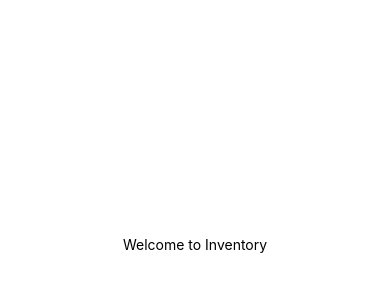
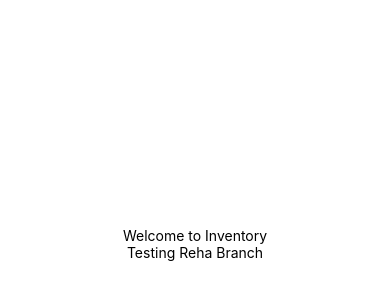
Before and after one commit to shreejithora/Inventory, a React Native app in the folder Inventory/: screen / in a window 390 px wide. Shown: the part 178-478 px from the top of the page. Built offline with nearby package versions, Linux system fonts and the light colour scheme.

Commit message:
Reha initial commit

```diff
--- a/Inventory/App.js
+++ b/Inventory/App.js
@@ -5,6 +5,7 @@ const App = () => {
   return(
     <View style={styles.container}>
       <Text>Welcome to Inventory</Text>
+      <Text>Testing Reha Branch</Text>
     </View>
   )
 }
```
